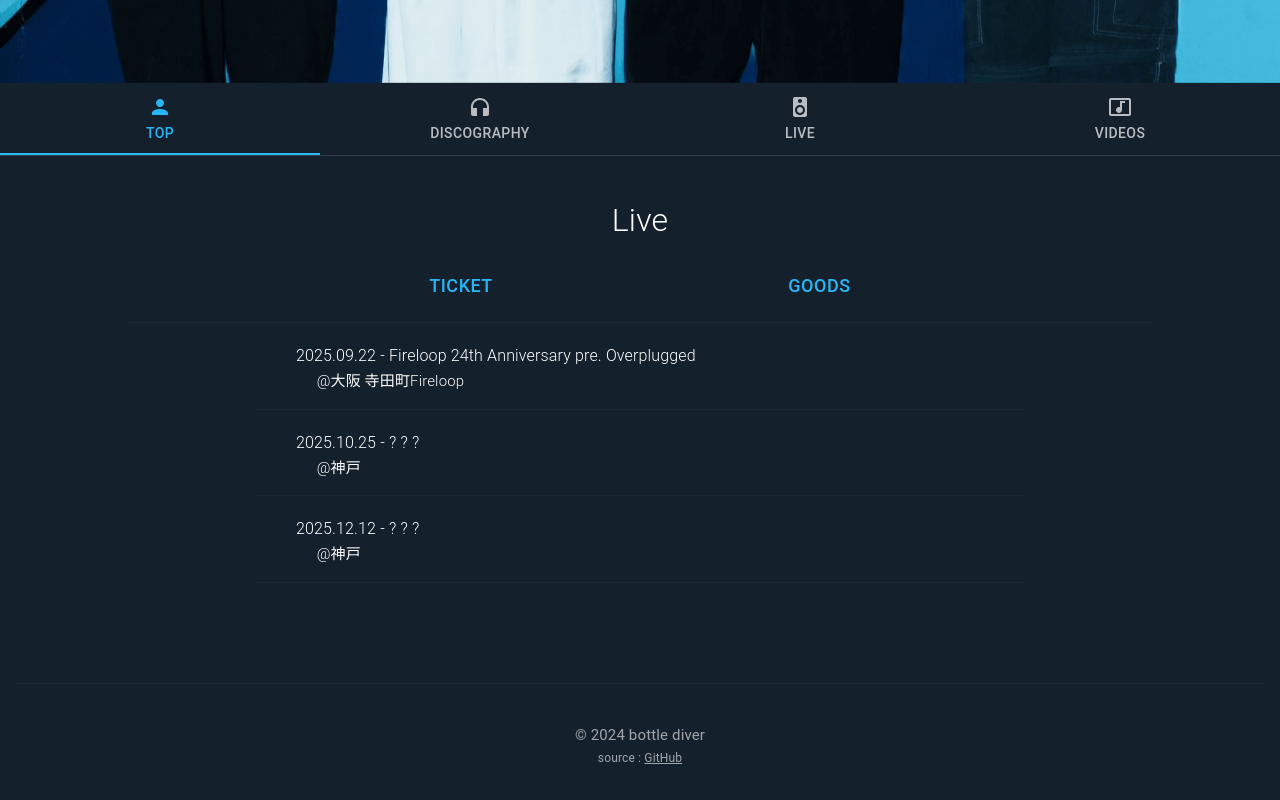
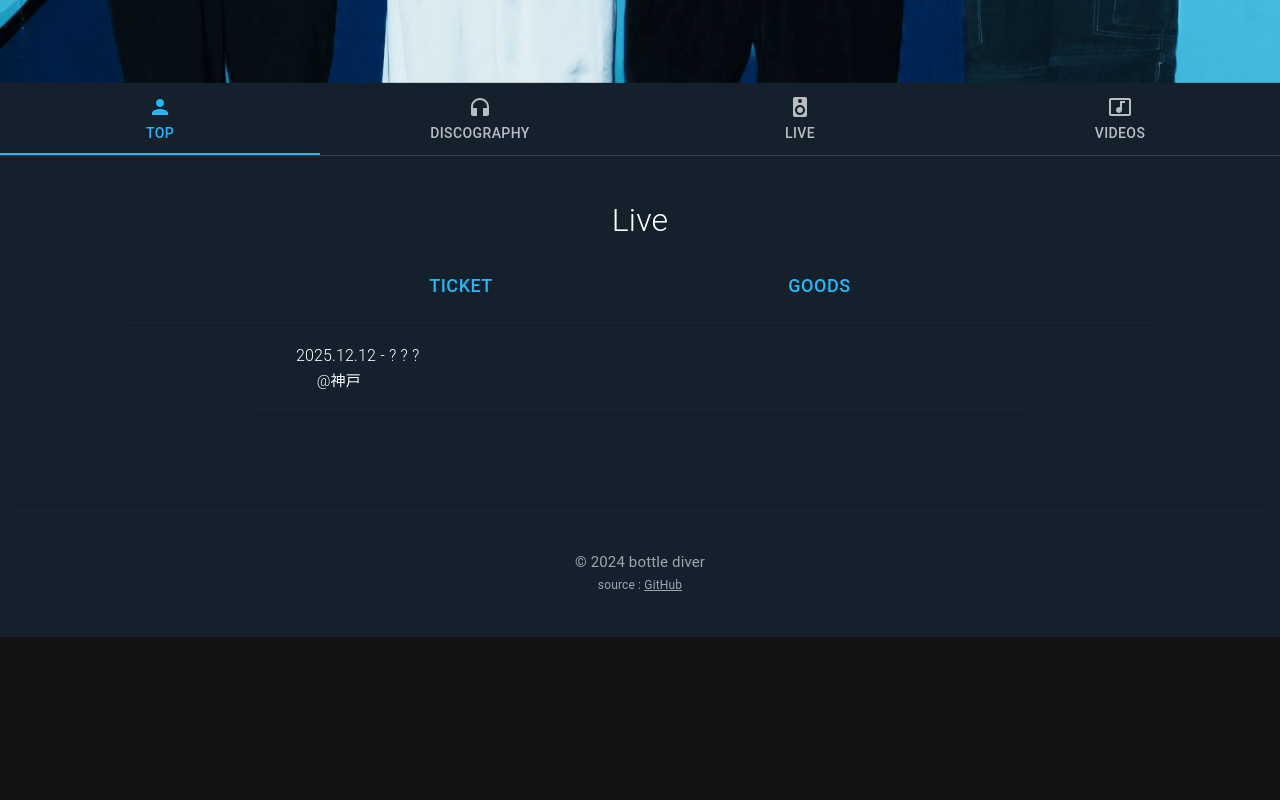
Before and after one commit to Kent0011/bottlediver, a React (Create React App) app in the folder bottlediver/: page /live in a window 1280 px wide. Shown: the part 771-1571 px from the top of the page. After the commit the page ends 1408 px from the top, so only its background shows below. Built offline with nearby package versions, Linux system fonts and the light colour scheme.

Commit message:
feat: ライブ情報更新

```diff
--- a/bottlediver/src/components/Live.tsx
+++ b/bottlediver/src/components/Live.tsx
@@ -54,39 +54,6 @@ const Live = () => {
             <Box sx={{ maxWidth: '800px', margin: '0 auto' }}>
                 <FadeAnimation>
                     <LiveContent
-                        title="2025.09.22 - Fireloop 24th Anniversary pre. Overplugged"
-                        modalTitle="Fireloop 24th Anniversary pre. Overplugged"
-                        place="大阪 寺田町Fireloop"
-                        with="CLOVERS HIGH / Bob / endroar"
-                        time="OPEN 18:30 / START 19:00"
-                        ticket="¥2,200"
-                        link="https://x.com/bottle_diver/status/1959602910775644550"
-                        image="20250922.jpg"
-                    />
-                </FadeAnimation>
-                <FadeAnimation>
-                    <Divider variant="middle" />
-                </FadeAnimation>
-            </Box>
-            <Box sx={{ maxWidth: '800px', margin: '0 auto' }}>
-                <FadeAnimation>
-                    <LiveContent
-                        title="2025.10.25 - ? ? ?"
-                        modalTitle="? ? ?"
-                        place="神戸"
-                        with="? ? ?"
-                        time="? ? ?"
-                        ticket="? ? ?"
-                        link=""
-                    />
-                </FadeAnimation>
-                <FadeAnimation>
-                    <Divider variant="middle" />
-                </FadeAnimation>
-            </Box>
-            <Box sx={{ maxWidth: '800px', margin: '0 auto' }}>
-                <FadeAnimation>
-                    <LiveContent
                         title="2025.12.12 - ? ? ?"
                         modalTitle="? ? ?"
                         place="神戸"
```
